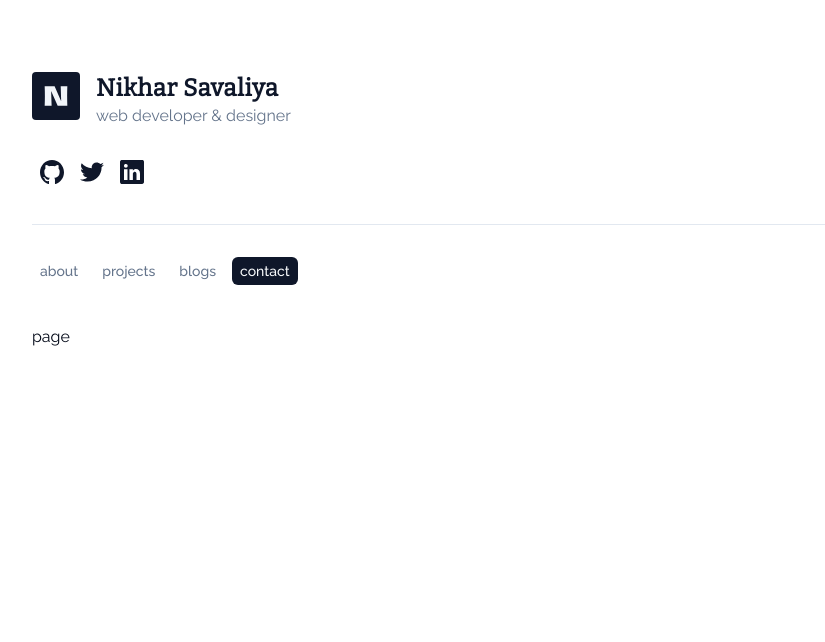
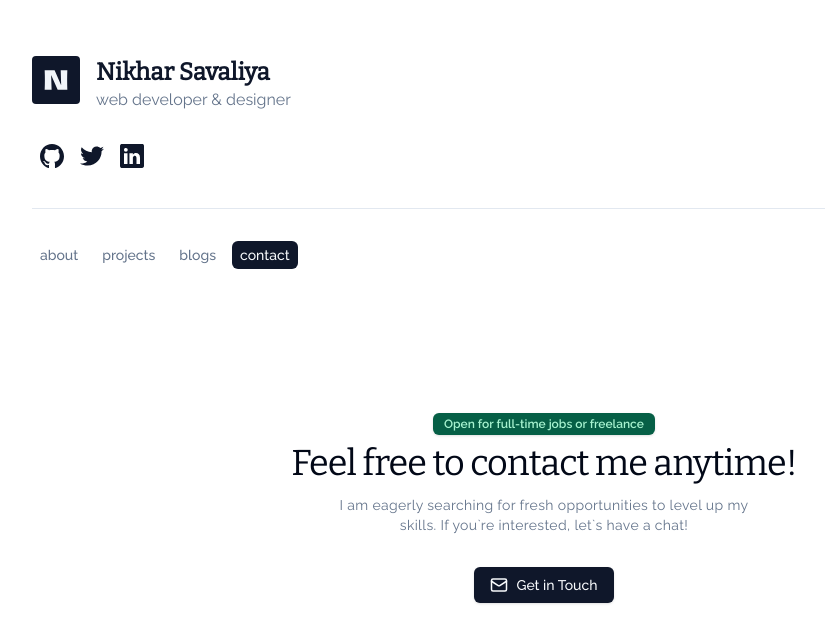
Before and after one commit to Nikhar-savaliya/portfolio, a Next.js app: page /contact in a window 1280 px wide. Shown: the top 642 px of the page, without its empty margins (96-921 px from the left). Built offline with nearby package versions, Linux system fonts and the light colour scheme.

Commit message:
fix css and add contact page

```diff
--- a/src/app/blogs/page.tsx
+++ b/src/app/blogs/page.tsx
@@ -46,9 +46,9 @@ const page = () => {
       key={"project-page"}
       initial={{ y: -12, opacity: 0 }}
       animate={{ y: 0, opacity: 1 }}
-      transition={{ type: "spring", stiffness: 300, delay: 0.15 }}
+      transition={{ type: "spring", stiffness: 200, delay: 0.15 }}
     >
-      <div className="grid w-full grid-cols-2 gap-6">
+      <div className="grid w-full md:grid-cols-2 gap-6">
         {blogsData.map((project) => (
           <CardItem {...project} key={project.id} hasImg={false} />
         ))}
--- a/src/app/contact/page.tsx
+++ b/src/app/contact/page.tsx
@@ -1,7 +1,45 @@
+"use client";
+
+import { Badge } from "@/components/ui/badge";
+import { Button } from "@/components/ui/button";
+import { Mail } from "lucide-react";
+import { motion } from "framer-motion";
+import Link from "next/link";
 import React from "react";
 
 const page = () => {
-  return <div>page</div>;
+  return (
+    <motion.section
+      key={"project-page"}
+      initial={{ y: -12, opacity: 0 }}
+      animate={{ y: 0, opacity: 1 }}
+      transition={{ type: "spring", stiffness: 200, delay: 0.15 }}
+      className="flex flex-col gap-2 items-center justify-center max-w-6xl mt-36 mb-24 px-4 mx-auto"
+    >
+      <Badge
+        variant="default"
+        className="flex items-center gap-x-1.5 bg-emerald-800 dark:bg-emerald-300 text-emerald-200 dark:text-emerald-800"
+      >
+        <p>Open for full-time jobs or freelance</p>
+      </Badge>
+
+      <p className="font-serif tracking-tight text-3xl md:text-4xl max-w-lg text-center text-foreground">
+        Feel free to contact me anytime!
+      </p>
+      <p className="max-w-md text-xs md:text-sm pt-1 pb-6 text-center tracking-wide text-muted-foreground">
+        I am eagerly searching for fresh opportunities to level up my skills. If
+        you`re interested, let`s have a chat!
+      </p>
+      <Link href="mailto:nikhar663@gmail.com" target="_blank">
+        <div title="Mail To: nikhar663@gmail.com">
+          <Button variant="default" className="flex items-center gap-2">
+            <Mail width={18} />
+            Get in Touch
+          </Button>
+        </div>
+      </Link>
+    </motion.section>
+  );
 };
 
 export default page;
--- a/src/app/layout.tsx
+++ b/src/app/layout.tsx
@@ -32,9 +32,9 @@ export default function RootLayout({
           href="https://cdn.jsdelivr.net/gh/devicons/devicon@latest/devicon.min.css"
         />
       </head>
-      <body className={cn(prime.className, sofia.variable, "max-xl:mx-6")}>
+      <body className={cn(prime.className, sofia.variable, "max-xl:px-6")}>
         <Header />
-        <div className="max-w-5xl mx-auto">{children}</div>
+        <div className="max-w-5xl mx-auto mb-6">{children}</div>
       </body>
     </html>
   );
--- a/src/app/page.tsx
+++ b/src/app/page.tsx
@@ -11,7 +11,6 @@ export default function Home() {
       initial={{ y: -12, opacity: 0 }}
       animate={{ y: 0, opacity: 1 }}
       transition={{ type: "spring", stiffness: 200, delay: 0.15 }}
-
     >
       <p className="text-muted-foreground text-balance">
         I am a programmer and web developer from India, currently pursuing a
--- a/src/app/projects/page.tsx
+++ b/src/app/projects/page.tsx
@@ -54,9 +54,9 @@ const page = () => {
       key={"project-page"}
       initial={{ y: -12, opacity: 0 }}
       animate={{ y: 0, opacity: 1 }}
-      transition={{ type: "spring", stiffness: 300, delay: 0.15 }}
+      transition={{ type: "spring", stiffness: 200, delay: 0.15 }}
     >
-      <div className="grid w-full grid-cols-2 gap-6 md:grid-cols-3">
+      <div className="grid w-full md:grid-cols-2 gap-6 lg:grid-cols-3">
         {ProjectsData.map((project) => (
           <CardItem {...project} key={project.id} />
         ))}
--- a/src/components/Experience.tsx
+++ b/src/components/Experience.tsx
@@ -11,14 +11,14 @@ const Experience = () => {
       key={"experience"}
       initial={{ y: -12, opacity: 0 }}
       animate={{ y: 0, opacity: 1 }}
-      transition={{ type: "spring", stiffness: 300, delay: 0.2 }}
+      transition={{ type: "spring", stiffness: 200, delay: 0.2 }}
       className="mt-16"
     >
       <p className="text-xl font-serif tracking-tight mb-4">
         Academic and professional Experience
       </p>
-      <ul className="relative flex items-center space-x-2 w-fit pr-12 p-6 py-3 bg-card border-l">
-        <li className="text-sm border bg-muted/40 w-[360px] px-6 py-2 rounded">
+      <ul className="relative flex items-center space-x-2 pr-12 p-6 py-3 bg-card border-l">
+        <li className="text-sm  border bg-muted/40 px-6 py-2 rounded">
           <span className="w-3 h-3 bg-muted border absolute left-0 top-1/2 -translate-y-1/2 -translate-x-1/2 rounded-full"></span>
           <p className="text-base text-card-foreground">Freelance Work</p>
           <p className="text-xs text-muted-foreground">
@@ -33,8 +33,8 @@ const Experience = () => {
           <p className="text-xs text-muted-foreground">2022-2023</p>
         </li>
       </ul>
-      <ul className="relative flex items-center space-x-2 w-fit pr-12 p-6 py-3 bg-card border-l">
-        <li className="text-sm border bg-muted/40 w-[360px] px-6 py-2 rounded">
+      <ul className="relative flex items-center space-x-2 w-fit md:pr-12 p-6 py-3 bg-card border-l">
+        <li className="text-sm border bg-muted/40 px-6 py-2 rounded">
           <span className="w-3 h-3 bg-slate-300  border absolute left-0 top-1/2 -translate-y-1/2 -translate-x-1/2 rounded-full"></span>
           <p className="text-base text-card-foreground">
             B.Tech in Computer Science
--- a/src/components/Header.tsx
+++ b/src/components/Header.tsx
@@ -16,7 +16,7 @@ const Header: React.FC = () => {
       initial={{ y: -12, opacity: 0 }}
       animate={{ y: 0, opacity: 1 }}
       transition={{ type: "spring", stiffness: 200 }}
-      className="max-w-5xl mx-auto my-10"
+      className="max-w-5xl mx-auto my-6"
     >
       <div className="flex flex-col items-start py-8 border-b">
         <div className="flex items-start gap-4 ">
@@ -28,7 +28,7 @@ const Header: React.FC = () => {
             />
           </Link>
           <div>
-            <p className="text-2xl font-semibold text-primary font-serif leading-8 tracking-wide">
+            <p className="text-2xl font-semibold text-primary font-serif leading-8">
               Nikhar Savaliya
             </p>
             <p className="text-muted-foreground mb-6">
@@ -42,7 +42,7 @@ const Header: React.FC = () => {
             target="_blank"
             rel="noopener noreferrer"
             whileHover={{ y: -2 }}
-            transition={{ type: "spring", stiffness: 300 }}
+            transition={{ type: "spring", stiffness: 200 }}
             className="w-10 h-10 flex items-center justify-center text-muted-foreground hover:text-primary transition-colors duration-300"
           >
             <Image
@@ -58,7 +58,7 @@ const Header: React.FC = () => {
             target="_blank"
             rel="noopener noreferrer"
             whileHover={{ y: -2 }}
-            transition={{ type: "spring", stiffness: 300 }}
+            transition={{ type: "spring", stiffness: 200 }}
             className="w-10 h-10 flex items-center justify-center text-muted-foreground hover:text-primary transition-colors duration-300"
           >
             <Image
@@ -74,7 +74,7 @@ const Header: React.FC = () => {
             target="_blank"
             rel="noopener noreferrer"
             whileHover={{ y: -2 }}
-            transition={{ type: "spring", stiffness: 300 }}
+            transition={{ type: "spring", stiffness: 200 }}
             className="w-10 h-10 flex items-center justify-center text-muted-foreground hover:text-primary transition-colors duration-300"
           >
             <Image
--- a/src/components/techStack.tsx
+++ b/src/components/techStack.tsx
@@ -47,10 +47,10 @@ const TechStack = () => {
       key={"tech-stack"}
       initial={{ y: -12, opacity: 0 }}
       animate={{ y: 0, opacity: 1 }}
-      transition={{ type: "spring", stiffness: 300, delay: 0.25 }}
+      transition={{ type: "spring", stiffness: 200, delay: 0.25 }}
     >
       <TooltipProvider delayDuration={50}>
-        <div className="grid  xl:grid-cols-2 gap-8">
+        <div className="grid md:grid-cols-2 ">
           <div>
             <h3 className="mt-6 mb-3 pl-1 pb-2  text-xl font-serif tracking-tight border-b ">
               Languages
```
